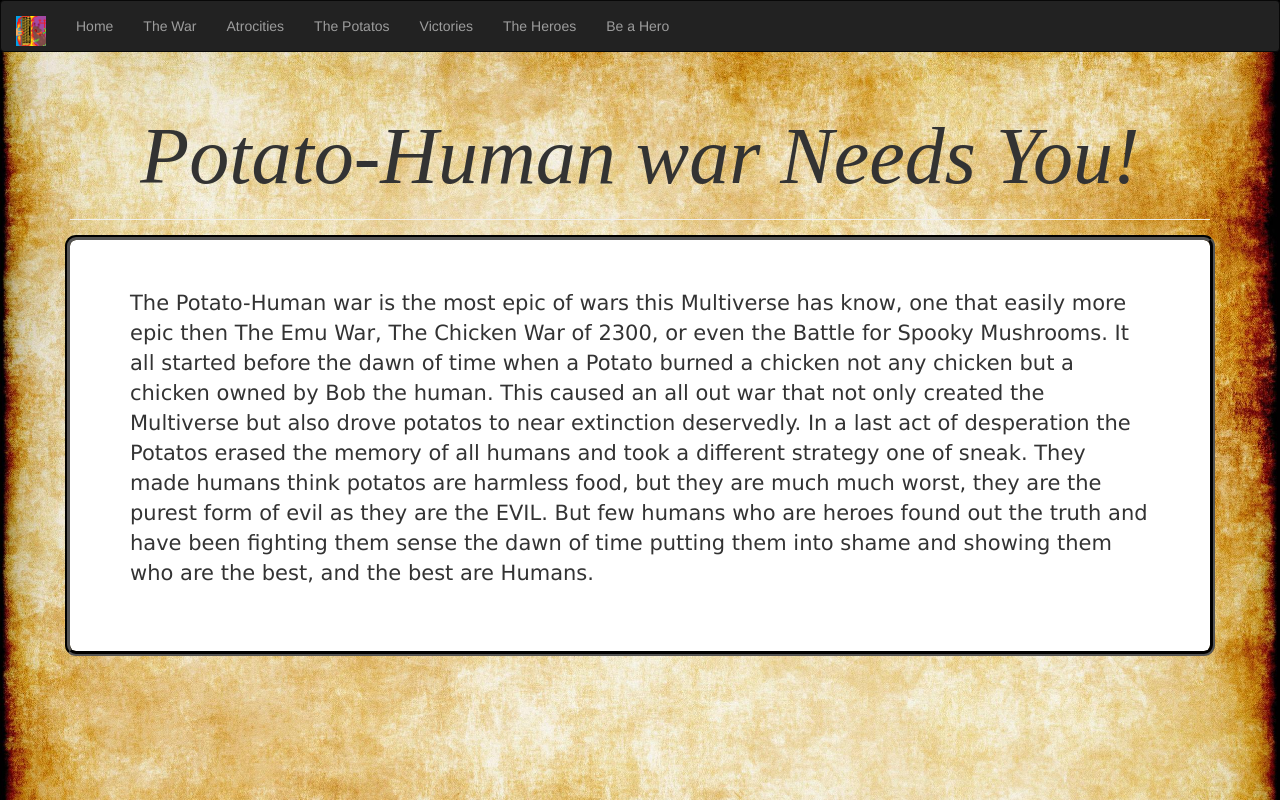
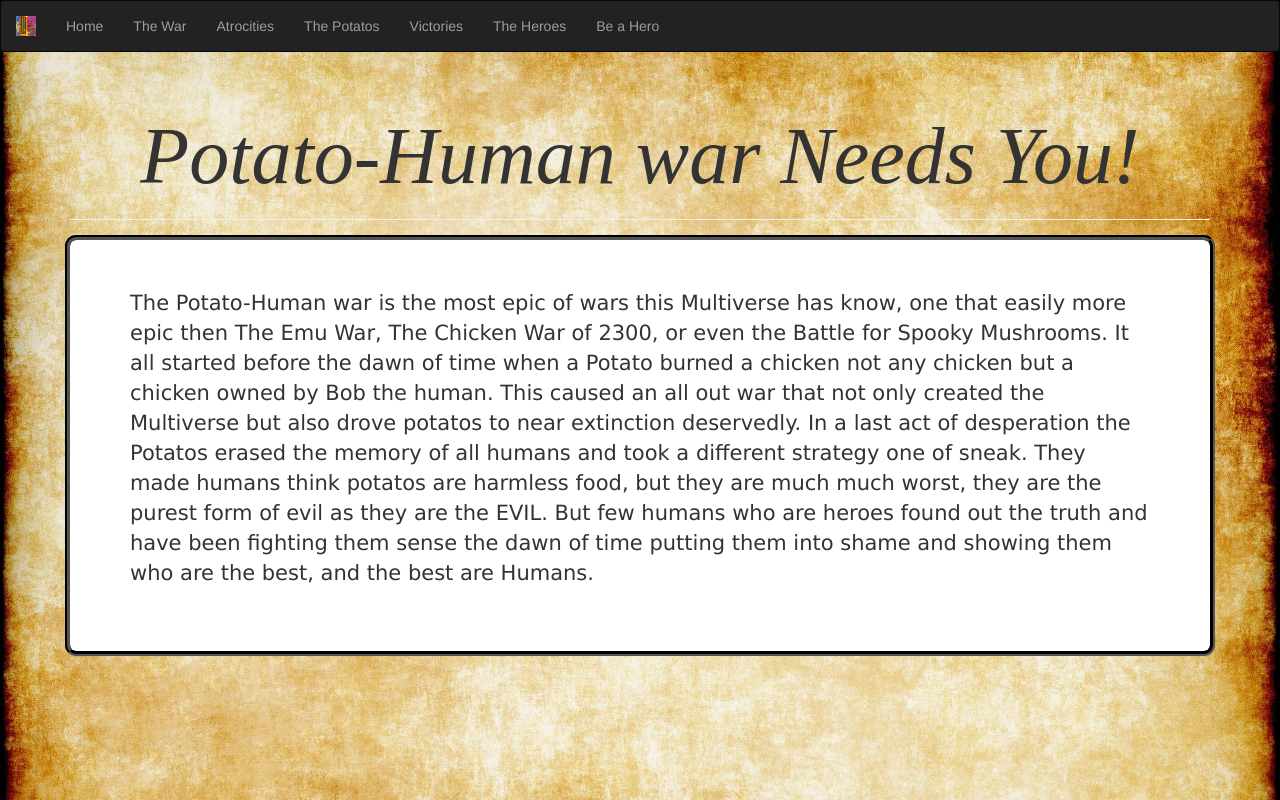
Before and after one commit to poopoomachiene/poopoomachiene.github.io, a plain HTML site: page index.html in a window 1280 px wide. Drawn offline with nearby package versions, Linux system fonts and the light colour scheme.

Commit message:
Add files via upload

```diff
--- a/number1style.css
+++ b/number1style.css
@@ -16,8 +16,19 @@ p {
     font-size: 20px;
 }
 
-jumbotron {
+.jumbotron {
+  background-color: #ffffff;
   outline-color: #000000;
   outline-width: thick;
-  background-color: #ffffff;
+  outline-style: groove;
 }
+
+.navbar-brand {
+  padding: 0px;
+}
+
+.navbar-brand>img {
+  height: 100%;
+  padding: 15px;
+  width: auto;
+}
```
